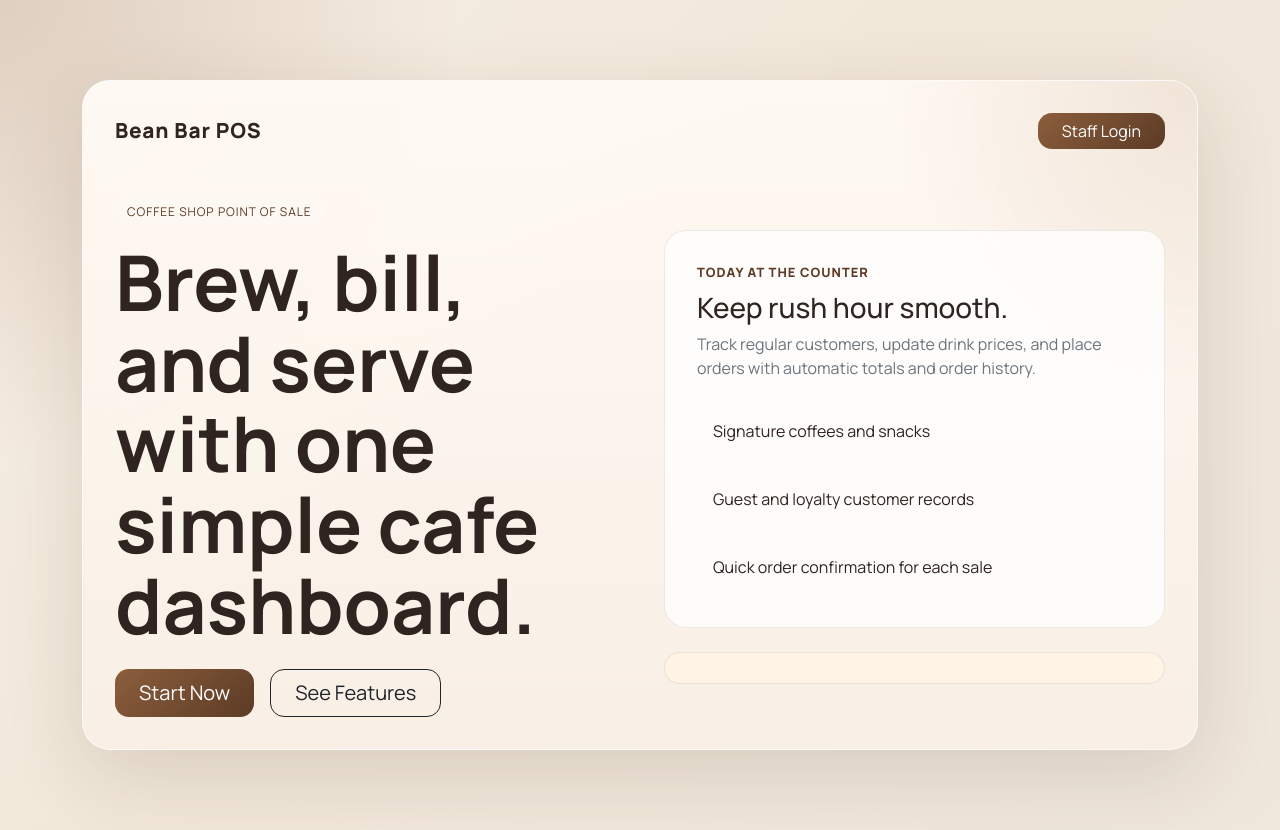
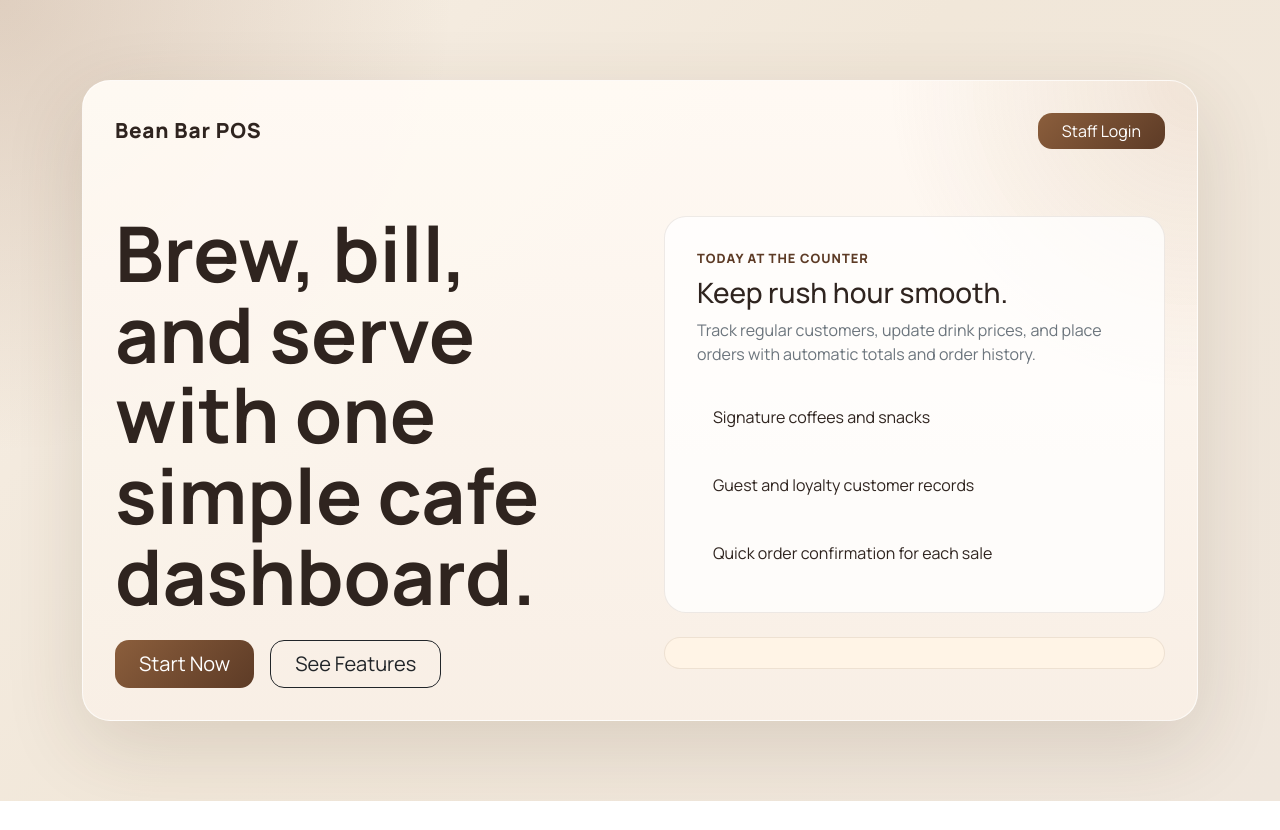
Before and after one commit to Malith1234930/My-POS-System, a plain HTML site: page index.html in a window 1280 px wide. After the commit the page ends 801 px from the top, so only its background shows below. Drawn offline with nearby package versions, Linux system fonts and the light colour scheme.

Commit message:
dashboard edit

```diff
--- a/index.html
+++ b/index.html
@@ -22,7 +22,6 @@
 
           <div class="row align-items-center g-5">
             <div class="col-lg-6">
-              <span class="eyebrow landing-eyebrow">Coffee Shop Point Of Sale</span>
               <h1 class="landing-title mt-3">Brew, bill, and serve with one simple cafe dashboard.</h1>
               <div class="d-flex flex-wrap gap-3 mt-4">
                 <button id="startNowBtn" class="btn btn-primary btn-lg px-4" type="button">Start Now</button>
```
